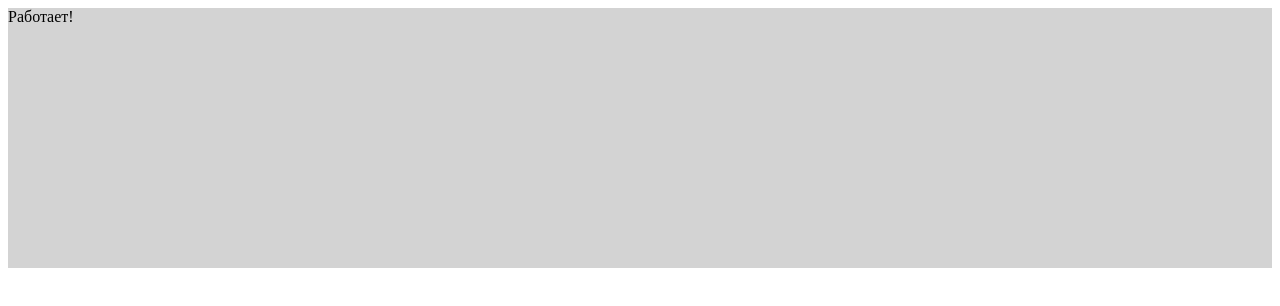
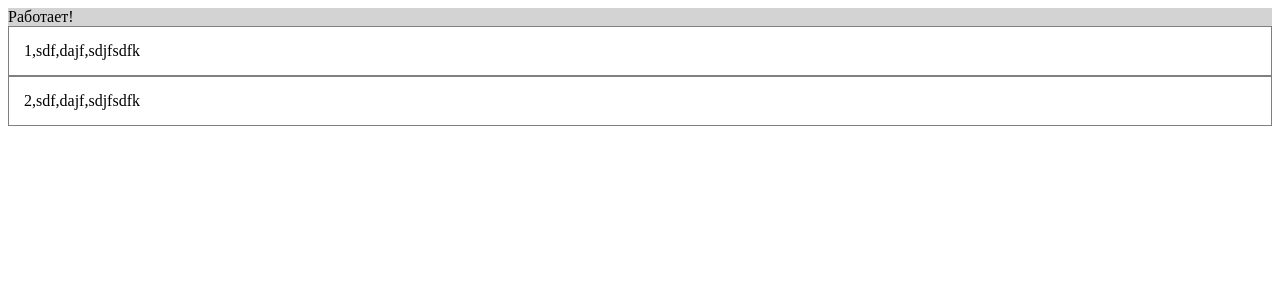
Before and after one commit to BrainHew/modsen-test2-task, a React (Create React App) app: page / in a window 1280 px wide. Shown: the top 306 px of the page. Built offline with nearby package versions, Linux system fonts and the light colour scheme.

Commit message:
feat: add BookList with test data

```diff
--- a/src/App.tsx
+++ b/src/App.tsx
@@ -1,12 +1,19 @@
 import React from "react";
 import Header from "./components/Header/Header";
+import BookList from "./components/BookList/BookList";
+import { IBook } from "./components/types/types";
 
 const App = () => {
+  const books: IBook[] = [
+    {id:'1', volumeInfo:{authors: 'sdf', categories: 'dajf', title: 'sdjfsdfk', ImageLinks:{thumbnail: 'dmkafk'}}},
+    {id:'2', volumeInfo:{authors: 'sdf', categories: 'dajf', title: 'sdjfsdfk', ImageLinks:{thumbnail: 'dmkafk'}}}
+  ]
   return (
     <div>
-      <Header width="100%" height="260px">
+      <Header width="100%" height="30%">
         Работает!
       </Header>
+      <BookList books={books} />
     </div>
   );
 };
--- /dev/null
+++ b/src/components/BookList/BookItem.tsx
@@ -0,0 +1,20 @@
+import React from 'react';
+import { IBook } from '../types/types';
+
+interface BookItemProps {
+    book: IBook
+}
+const BookItem: React.FC<BookItemProps> = ({book}) => {
+  return (
+    <div>
+      <div key={book.id} style={{padding:15, border: '1px solid gray'}}>
+            {book.id},
+            {book.volumeInfo.authors},
+            {book.volumeInfo.categories},
+            {book.volumeInfo.title}
+        </div>
+    </div>
+  );
+};
+
+export default BookItem;
--- /dev/null
+++ b/src/components/BookList/BookList.tsx
@@ -0,0 +1,18 @@
+import React from 'react';
+import { IBook } from '../types/types';
+import BookItem from './BookItem';
+interface BookListProps {
+    books: IBook[]
+}
+
+const BookList: React.FC<BookListProps> = ({books}) => {
+  return (
+    <div>
+      {books.map(book =>
+        <BookItem key={book.id} book={book}/>
+      )}
+    </div>
+  );
+};
+
+export default BookList;
--- /dev/null
+++ b/src/components/types/types.tsx
@@ -0,0 +1,15 @@
+export interface IImageLinks{
+    thumbnail: string;
+}
+
+export interface IVolumeInfo{
+    title: string;
+    categories: string;
+    authors: string;
+    ImageLinks: IImageLinks
+}
+
+export interface IBook {
+    id: string;
+    volumeInfo: IVolumeInfo
+}
```
